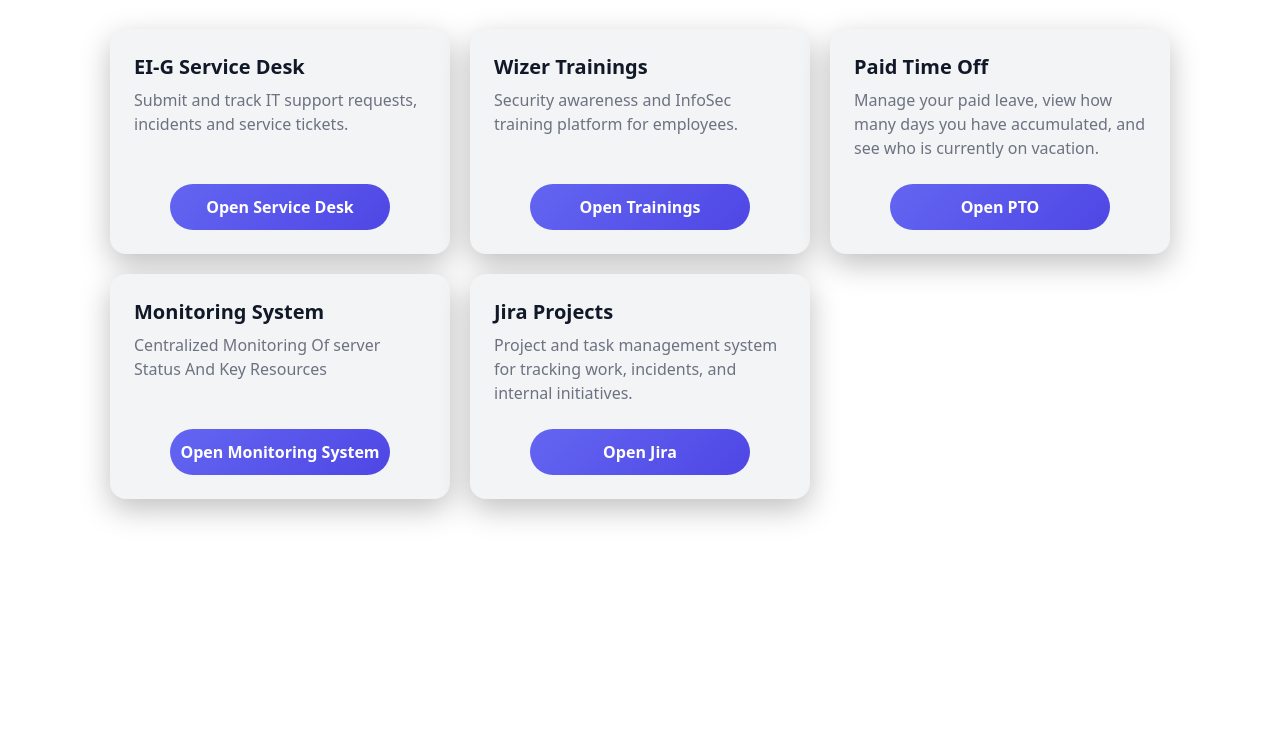
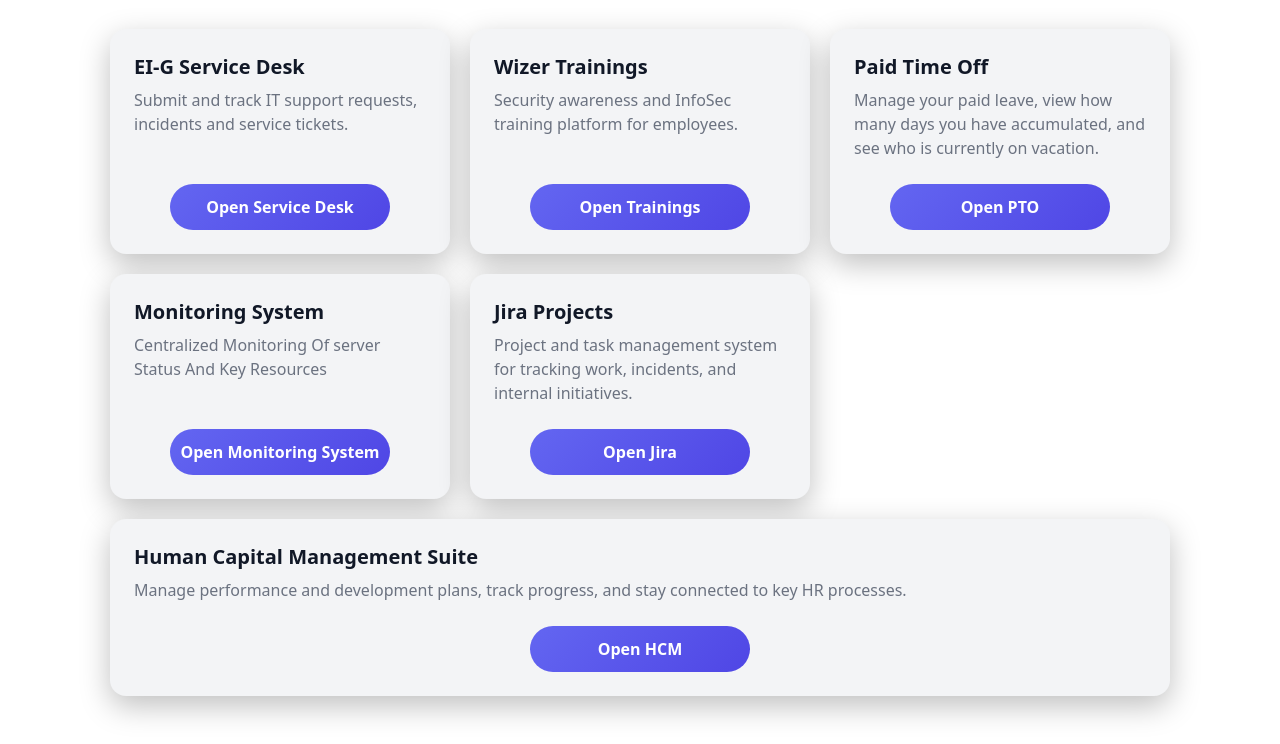
Before and after one commit to waverityrepo/waverity-portal, a plain HTML site: page index.html in a window 1280 px wide. Shown: the part 113-857 px from the top of the page. Before the commit the page ends 800 px from the top, so only its background shows below. Drawn offline with Linux system fonts and the light colour scheme; a script that the page names is missing.

Commit message:
Update index.html

```diff
--- a/index.html
+++ b/index.html
@@ -195,6 +195,17 @@
         </a>
     </div>
 
+    <div class="card">
+        <h2>Human Capital Management Suite</h2>
+        <p>
+            Manage performance and development plans, track progress,
+            and stay connected to key HR processes.
+        </p>
+        <a href="https://pto.ei-g.dev/profile" target="_blank" rel="noopener noreferrer">
+            Open HCM
+        </a>
+
+    </div>
 </section>
 </div>
 
```
